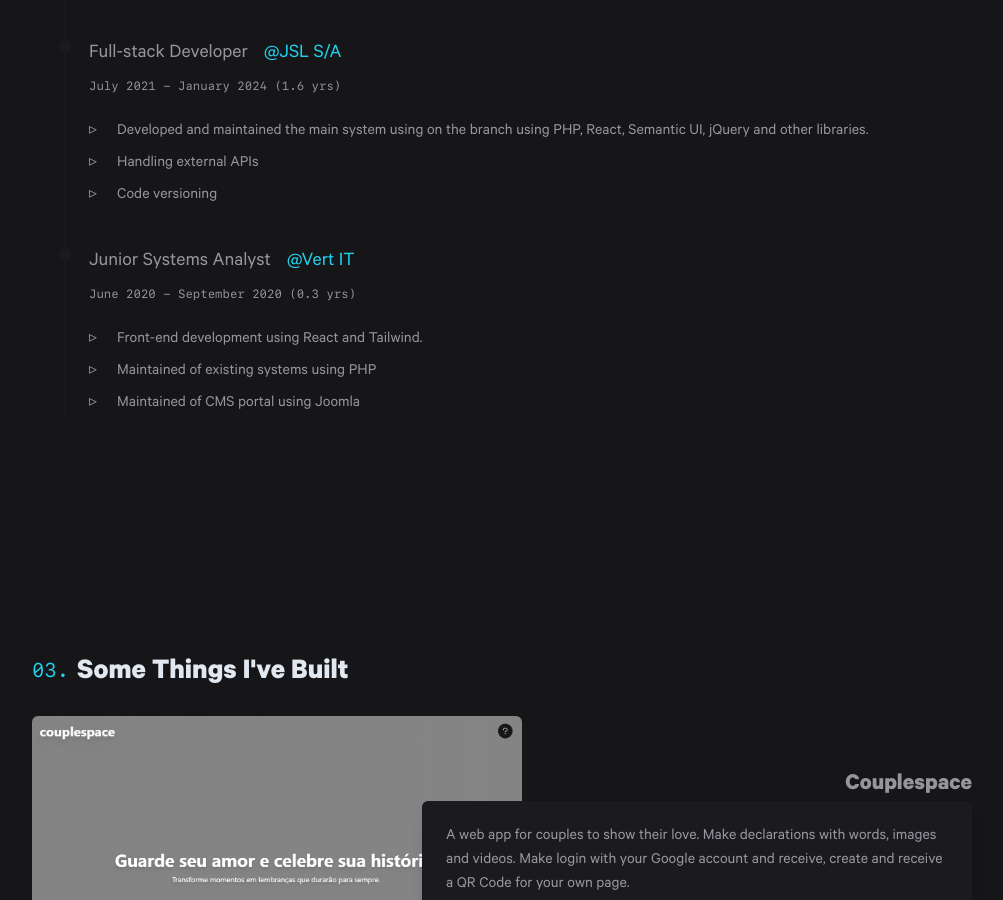
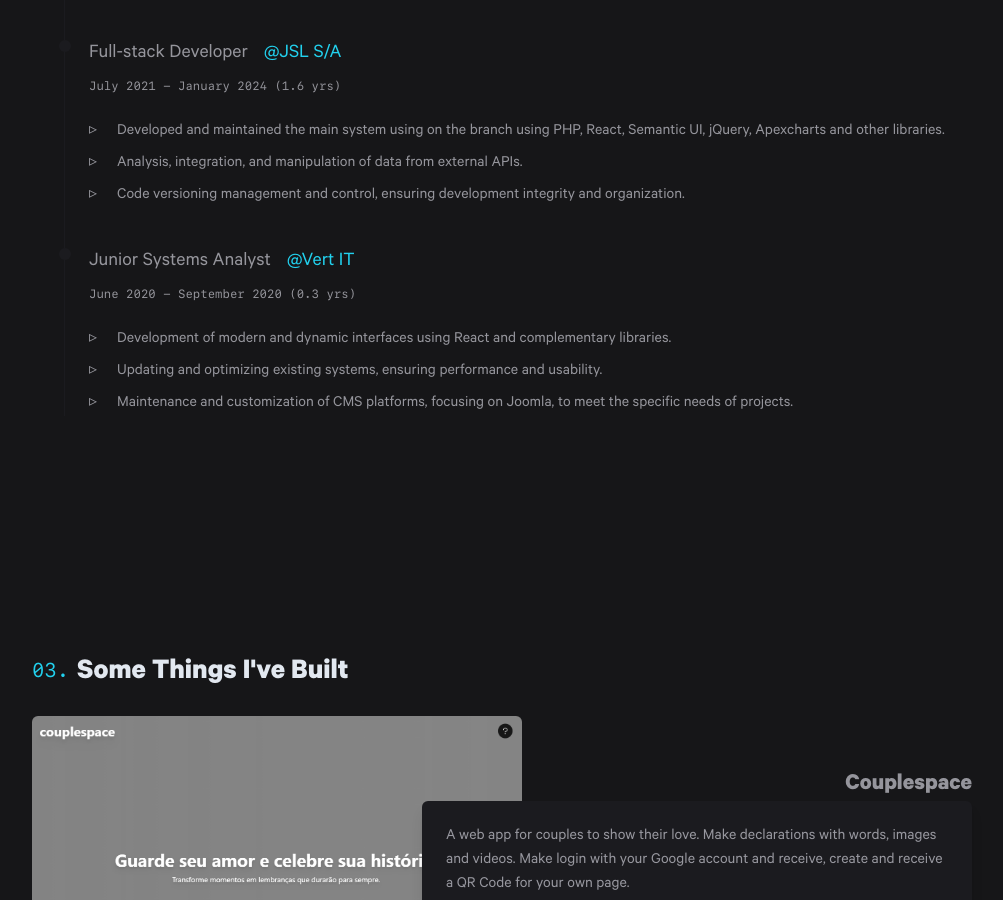
Before and after one commit to restlucas/v1.restlucas, a React (Vite) app: page / in a window 1280 px wide. Shown: the part 1780-2680 px from the top of the page, without its empty margins (118-1121 px from the left). Built offline with nearby package versions, Linux system fonts and the light colour scheme.

Commit message:
chore: resume and professional experience

```diff
--- a/src/pages/Home.tsx
+++ b/src/pages/Home.tsx
@@ -197,17 +197,20 @@ export function Home() {
                 <li className="flex items-center justify-start gap-2 pl-7 relative">
                   <span className="before:content-['▹'] before:absolute before:left-0">
                     Developed and maintained the main system using on the branch
-                    using PHP, React, Semantic UI, jQuery and other libraries.
+                    using PHP, React, Semantic UI, jQuery, Apexcharts and other
+                    libraries.
                   </span>
                 </li>
                 <li className="flex items-center justify-start gap-2 pl-7 relative">
                   <span className="before:content-['▹'] before:absolute before:left-0">
-                    Handling external APIs
+                    Analysis, integration, and manipulation of data from
+                    external APIs.
                   </span>
                 </li>
                 <li className="flex items-center justify-start gap-2 pl-7 relative">
                   <span className="before:content-['▹'] before:absolute before:left-0">
-                    Code versioning
+                    Code versioning management and control, ensuring development
+                    integrity and organization.
                   </span>
                 </li>
               </ul>
@@ -227,17 +230,20 @@ export function Home() {
               <ul className="mt-5 space-y-2">
                 <li className="flex items-center justify-start gap-2 pl-7 relative">
                   <span className="before:content-['▹'] before:absolute before:left-0">
-                    Front-end development using React and Tailwind.
+                    Development of modern and dynamic interfaces using React and
+                    complementary libraries.
                   </span>
                 </li>
                 <li className="flex items-center justify-start gap-2 pl-7 relative">
                   <span className="before:content-['▹'] before:absolute before:left-0">
-                    Maintained of existing systems using PHP
+                    Updating and optimizing existing systems, ensuring
+                    performance and usability.
                   </span>
                 </li>
                 <li className="flex items-center justify-start gap-2 pl-7 relative">
                   <span className="before:content-['▹'] before:absolute before:left-0">
-                    Maintained of CMS portal using Joomla
+                    Maintenance and customization of CMS platforms, focusing on
+                    Joomla, to meet the specific needs of projects.
                   </span>
                 </li>
               </ul>
```
Also changed, not shown: 1 other file (tests, documents, lock files or other folders).
